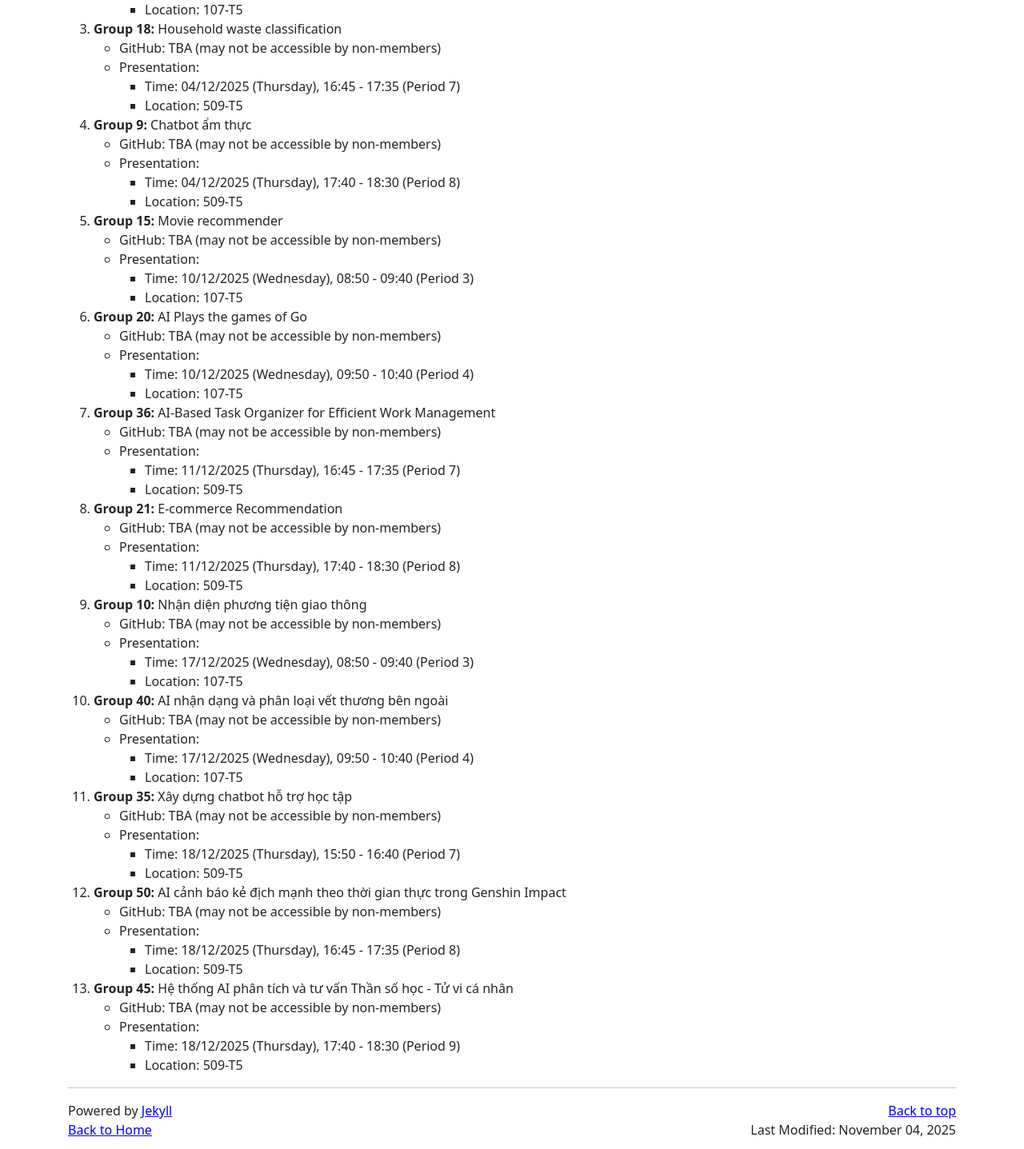
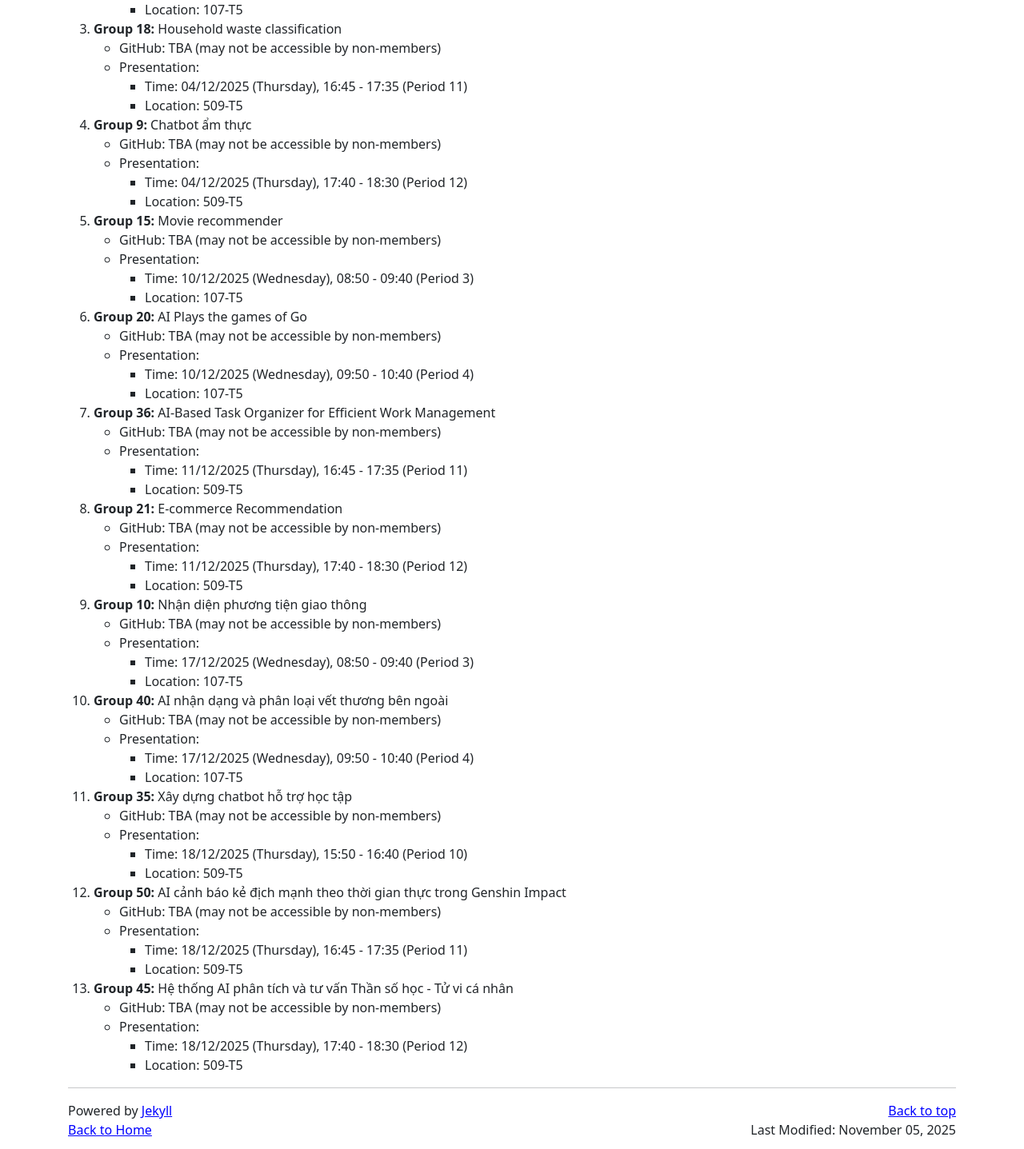
Before and after one commit to hoanganhduc/hoanganhduc.github.io, a Jekyll site: the page built from teaching/VNU-HUS/2025/winter/MAT1206E/mini-projects.md, in a window 1280 px wide. Shown: the part 646-2083 px from the top of the page at 80% size. Built offline with Jekyll 4.4.1, drawn with Linux system fonts in a browser that asks for light colours; nearby versions of some CDN libraries; a style sheet for code colours, icons or effects is not loaded.

Commit message:
Updated @ 2025-11-05  09:14:00 ICT

```diff
--- a/teaching/VNU-HUS/2025/winter/MAT1206E/mini-projects.md
+++ b/teaching/VNU-HUS/2025/winter/MAT1206E/mini-projects.md
@@ -1,7 +1,7 @@
 ---
 layout: default
 title: "VNU-HUS MAT1206E - Mini Projects"
-last_modified_at: 2025-11-04
+last_modified_at: 2025-11-05
 lang: "en"
 katex: true
 ---
@@ -34,12 +34,12 @@ The chronological list of proposed topics by students. (In total: 13 groups)
 3.  **Group 18:** Household waste classification
     * GitHub: TBA (may not be accessible by non-members)
     * Presentation:
-      * Time: 04/12/2025 (Thursday), 16:45 - 17:35 (Period 7)
+      * Time: 04/12/2025 (Thursday), 16:45 - 17:35 (Period 11)
       * Location: 509-T5
 4.  **Group 9:** Chatbot ẩm thực
     * GitHub: TBA (may not be accessible by non-members)
     * Presentation:
-      * Time: 04/12/2025 (Thursday), 17:40 - 18:30 (Period 8)
+      * Time: 04/12/2025 (Thursday), 17:40 - 18:30 (Period 12)
       * Location: 509-T5
 5.  **Group 15:** Movie recommender
     * GitHub: TBA (may not be accessible by non-members)
@@ -54,12 +54,12 @@ The chronological list of proposed topics by students. (In total: 13 groups)
 7.  **Group 36:** AI-Based Task Organizer for Efficient Work Management
     * GitHub: TBA (may not be accessible by non-members)
     * Presentation:
-      * Time: 11/12/2025 (Thursday), 16:45 - 17:35 (Period 7)
+      * Time: 11/12/2025 (Thursday), 16:45 - 17:35 (Period 11)
       * Location: 509-T5
 8.  **Group 21:** E-commerce Recommendation
     * GitHub: TBA (may not be accessible by non-members)
     * Presentation:
-      * Time: 11/12/2025 (Thursday), 17:40 - 18:30 (Period 8)
+      * Time: 11/12/2025 (Thursday), 17:40 - 18:30 (Period 12)
       * Location: 509-T5
 9.  **Group 10:** Nhận diện phương tiện giao thông
     * GitHub: TBA (may not be accessible by non-members)
@@ -74,15 +74,15 @@ The chronological list of proposed topics by students. (In total: 13 groups)
 11. **Group 35:** Xây dựng chatbot hỗ trợ học tập
     * GitHub: TBA (may not be accessible by non-members)
     * Presentation:
-      * Time: 18/12/2025 (Thursday), 15:50 - 16:40 (Period 7)
+      * Time: 18/12/2025 (Thursday), 15:50 - 16:40 (Period 10)
       * Location: 509-T5
 12. **Group 50:** AI cảnh báo kẻ địch mạnh theo thời gian thực trong Genshin Impact
     * GitHub: TBA (may not be accessible by non-members)
     * Presentation:
-      * Time: 18/12/2025 (Thursday), 16:45 - 17:35 (Period 8)
+      * Time: 18/12/2025 (Thursday), 16:45 - 17:35 (Period 11)
       * Location: 509-T5
 13. **Group 45:** Hệ thống AI phân tích và tư vấn Thần số học - Tử vi cá nhân
     * GitHub: TBA (may not be accessible by non-members)
     * Presentation:
-      * Time: 18/12/2025 (Thursday), 17:40 - 18:30 (Period 9)
+      * Time: 18/12/2025 (Thursday), 17:40 - 18:30 (Period 12)
       * Location: 509-T5
```
Also changed, not shown: 1 other file.
